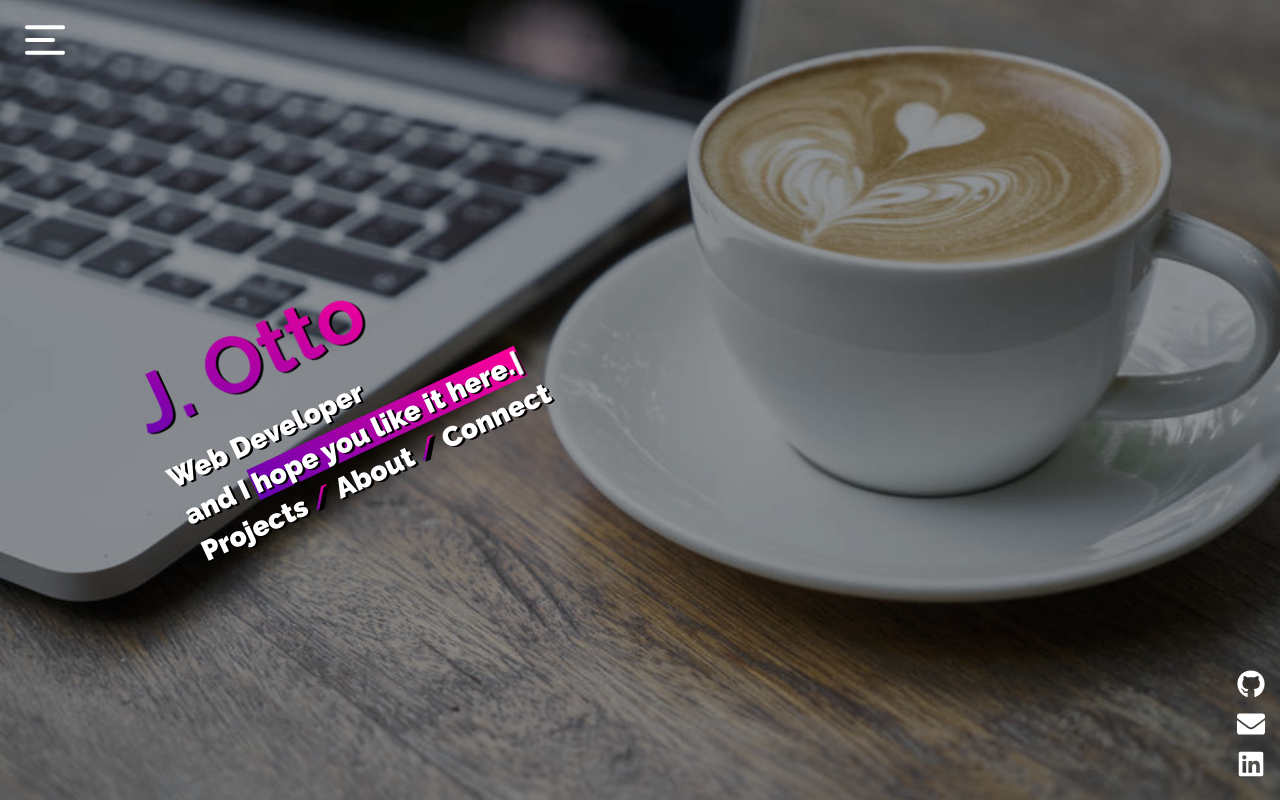
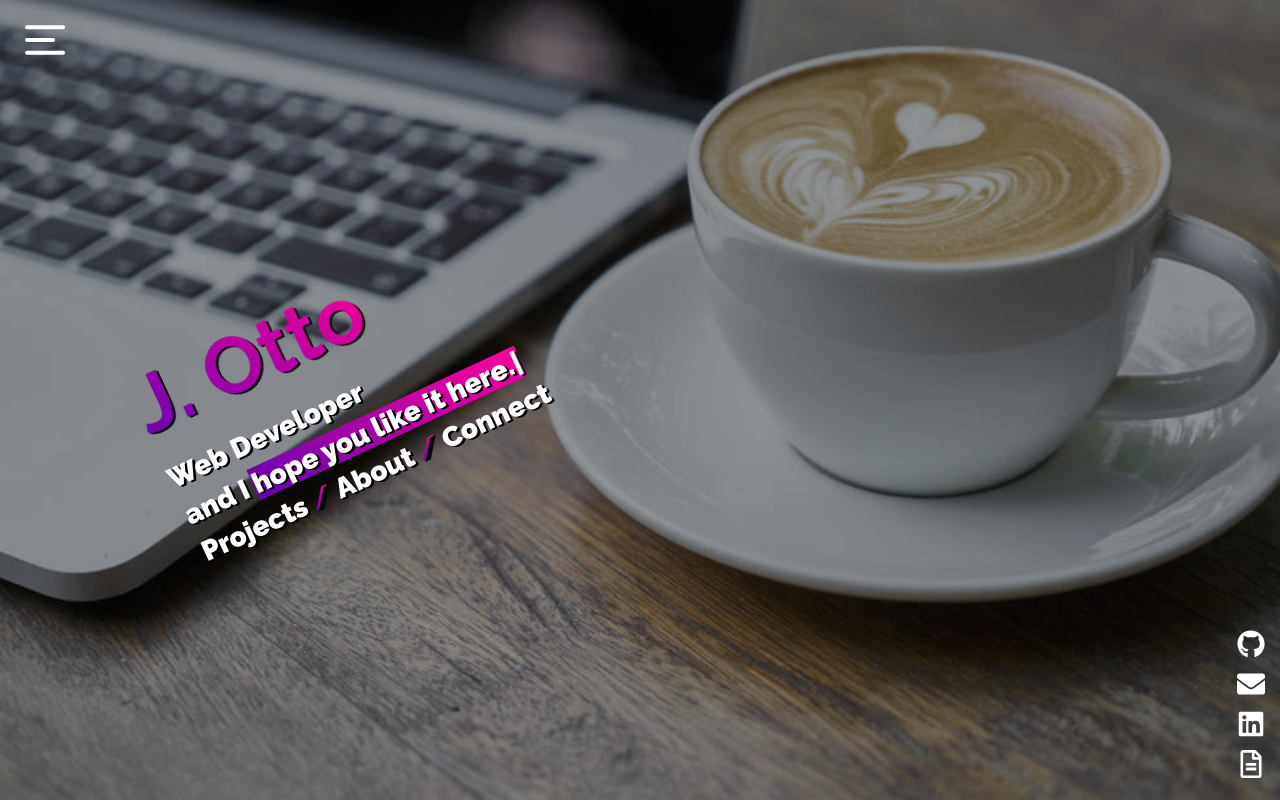
Before and after one commit to justigo86/iamotto, a React (Create React App) app: page / in a window 1280 px wide. Shown: the top 800 px of the page. Built offline with nearby package versions, Linux system fonts and the light colour scheme.

Commit message:
added resume  with icon to hero section

```diff
--- a/src/components/Hero.js
+++ b/src/components/Hero.js
@@ -4,7 +4,9 @@ import styled, {keyframes} from 'styled-components';
 import { Link } from 'react-scroll';
 //use Link for smooth react-scroll
 import image from '../photos/coffee1.jpg';
-import { FaGithub, FaLinkedin, FaEnvelope } from 'react-icons/fa';
+import resume from '../photos/JOttoCV102021.pdf';
+import cv from '../photos/CV.png';
+import { FaGithub, FaLinkedin, FaEnvelope, FaRegFileAlt } from 'react-icons/fa';
 
 const intros = [
     'am committed to improving every day.',
@@ -141,6 +143,9 @@ const HeroIcons = styled.li`
         color: #AC00AC;
     }
     & > #linked:hover {
+        color: #BC0098;
+    }
+    & > #resume:hover {
         color: #ff0099;
     }
 `
@@ -193,6 +198,7 @@ const Hero = () => {
                 <HeroIcons><a id='git' href='https://github.com/justigo86' target='_blank' rel='noreferrer noopener'><FaGithub /></a></HeroIcons>
                 <HeroIcons><a id='mail' href='mailto: justigo86@gmail.com' target='_blank' rel='noreferrer noopener'><FaEnvelope /></a></HeroIcons>
                 <HeroIcons><a id='linked' href='https://www.linkedin.com/in/justin-otto-ed-s-60b449100' target='_blank' rel='noreferrer noopener'><FaLinkedin /></a></HeroIcons>
+                <HeroIcons><a id='resume' href={resume} target='_blank' rel='noreferrer noopener'><FaRegFileAlt/></a></HeroIcons>
             </HeroIconsContainer>
         </HeroContainer>
     )
```
Also changed, not shown: 1 other file (tests, documents, lock files or other folders).
